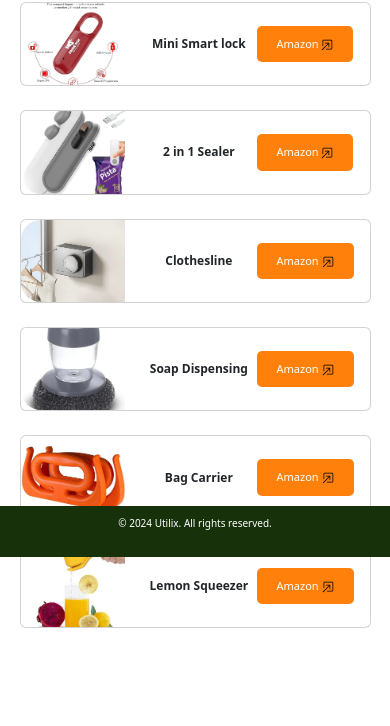
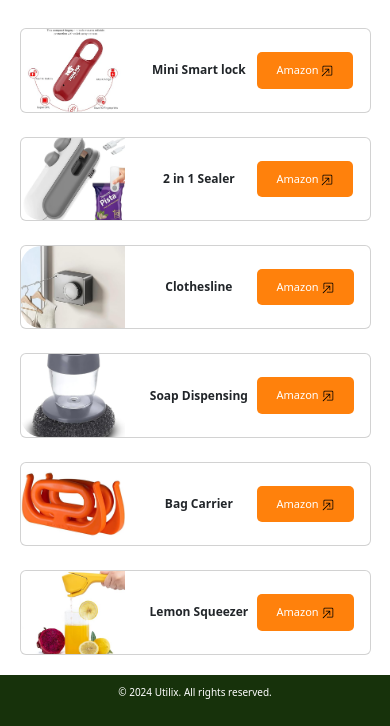
Before and after one commit to m-sinan/Utilix, a plain HTML site: page index.html in a window 390 px wide. Shown: the part 405-1131 px from the top of the page. Before the commit the page ends 1033 px from the top, so only its background shows below. Drawn offline with nearby package versions, Linux system fonts and the light colour scheme.

```diff
--- a/style.css
+++ b/style.css
@@ -176,7 +176,7 @@ body.loading {
     font-size: 24px;
   }
   main {
-    height: 100dvh;
+    height: 120dvh;
   }
   .search-box {
     width: 90%;
```
